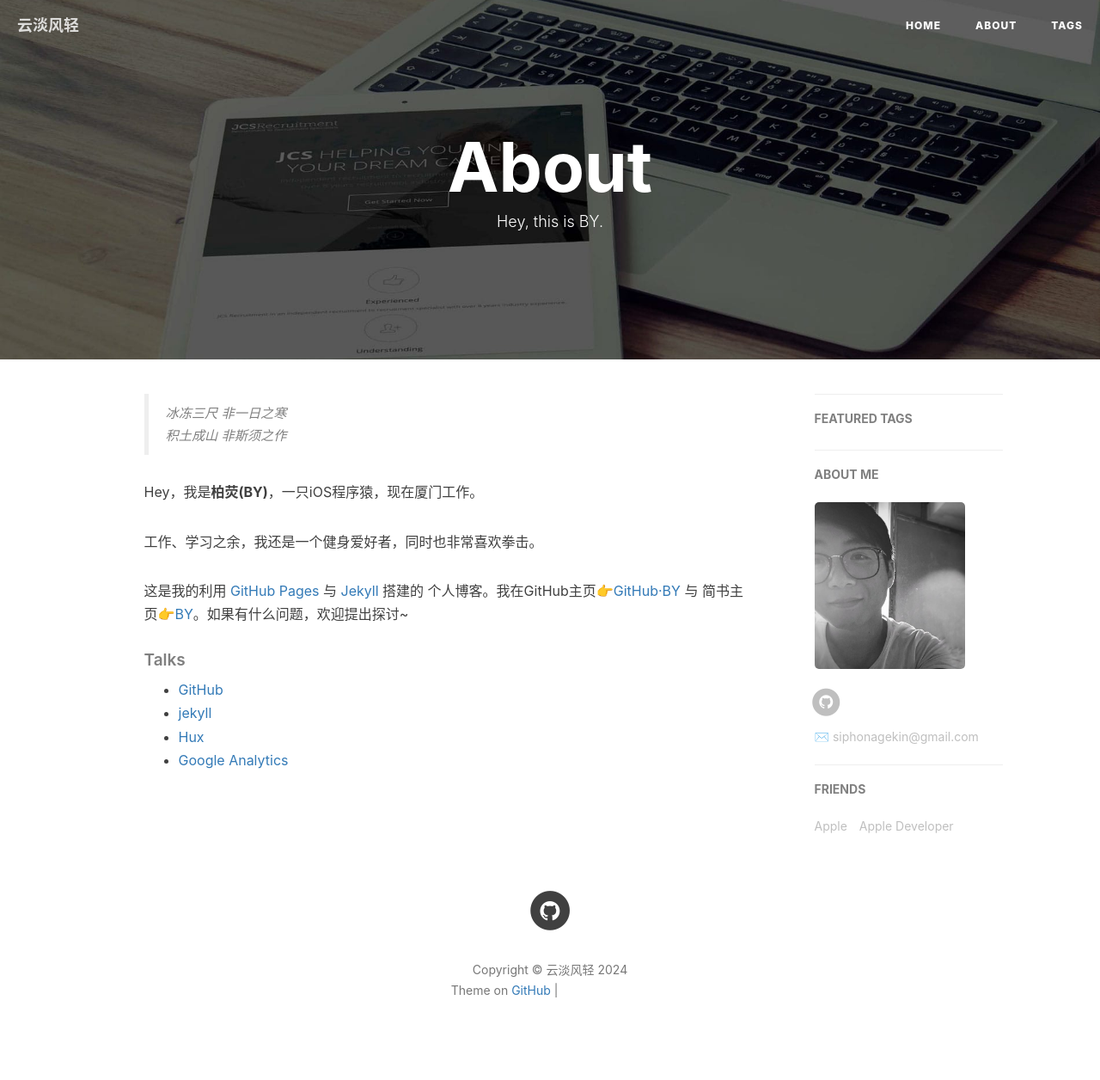
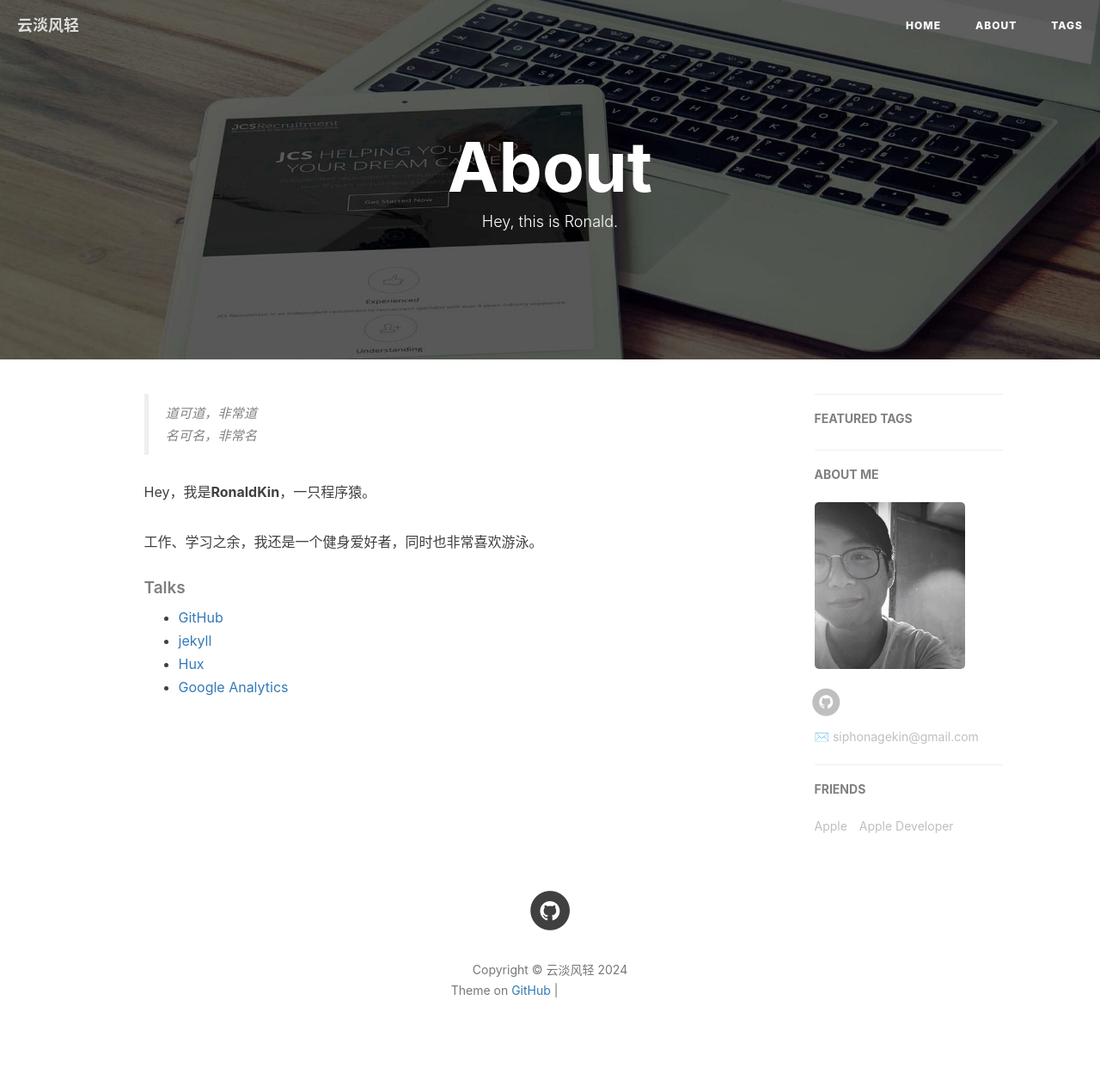
Before and after one commit to Tiercelwolf/tiercelwolf.github.io, a Jekyll site: the page built from about.html, in a window 1280 px wide. Shown: the whole page at 86% size. Built offline with Jekyll 4.4.1, drawn with Linux system fonts in a browser that asks for light colours; nearby versions of some CDN libraries; comment, search, counter and statistics services are not loaded; grey boxes are pictures that could not be loaded.

Commit message:
mdfy index and about

```diff
--- a/about.html
+++ b/about.html
@@ -1,7 +1,7 @@
 ---
 layout: page
 title: "About"
-description: "Hey, this is BY."
+description: "Hey, this is Ronald."
 header-img: "img/post-bg-rwd.jpg"
 ---
 
@@ -15,14 +15,13 @@ header-img: "img/post-bg-rwd.jpg"
 <div class="zh post-container">
 
     <!--copied from markdown -->
-    <blockquote><p>冰冻三尺 非一日之寒<br>
-    积土成山 非斯须之作</p></blockquote>
+    <blockquote><p>道可道，非常道<br>
+    名可名，非常名</p></blockquote>
 
-    <p>Hey，我是<strong>柏荧(BY)</strong>，一只iOS程序猿，现在厦门工作。</p>
+    <p>Hey，我是<strong>RonaldKin</strong>，一只程序猿。</p>
 
-    <p>工作、学习之余，我还是一个健身爱好者，同时也非常喜欢拳击。</p>
+    <p>工作、学习之余，我还是一个健身爱好者，同时也非常喜欢游泳。</p>
 
-    <p>这是我的利用 <a href="https://pages.github.com/">GitHub Pages</a> 与 <a href="http://jekyll.com.cn/">Jekyll</a> 搭建的 个人博客。我在GitHub主页<a href="https://github.com/qiubaiying">👉GitHub·BY</a> 与 简书主页<a href="https://http://www.jianshu.com/u/e71990ada2fd">👉BY</a>。如果有什么问题，欢迎提出探讨~</p>
 
     <p></p>
 
@@ -37,25 +36,6 @@ header-img: "img/post-bg-rwd.jpg"
 </div>
 
 <!-- English Version -->
-<!-- <div class="en post-container">
-    <blockquote><p>Yet another iOS Developer. <br>
-    Yet another Life-long Student.</p></blockquote>
-
-    <p>Hi, I am <strong>Baiying Qiu</strong>，you can call me <strong>BY</strong>. I am an iOS software engineer and currently working in Xiamen</p>
-
-    <p>This is my personal blog, through making Github Pages and Jekyll.My GitHub  👉 <a href="http://github.com/qiubaiying">Github·BY</a>.</p>
-
-    <p>I am a sports enthusiast, I like fitness, running and boxing.</p>
-
-    <h5>Talks</h5>
-
-    <ul>
-    <li><a href="https://github.com">GitHub</a></li>
-    <li><a href="http://jekyll.com.cn/">jekyll</a></li>
-    <li><a href="https://pages.github.com/">GitHub Pages</a></li>
-    <li><a href="https://qiubaiying.github.io">BY</a></li>
-    </ul>
-</div> -->
 
 <!-- Handle Language Change -->
 <script type="text/javascript">
--- a/index.html
+++ b/index.html
@@ -1,6 +1,6 @@
 ---
 layout: page
-description: "Thinking will not overcome fear but action will."
+description: "there are infinite paths and infinite possibilities, but you must open the door."
 ---
 
 {% for post in paginator.posts %}
```
